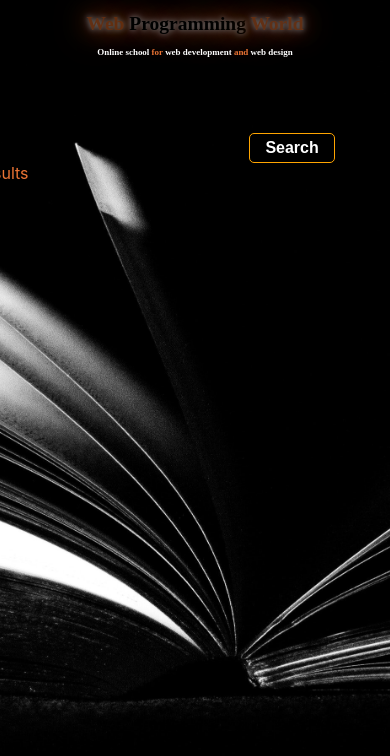
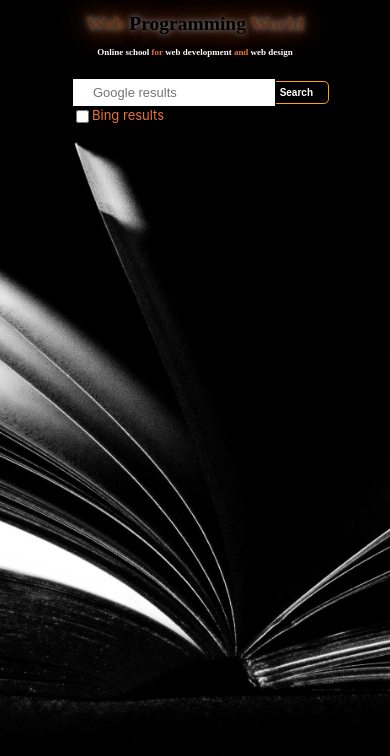
Before and after one commit to Stanislav-Yotov/hunters-zone, a React (Create React App) app: page / in a window 390 px wide. Shown: the top 756 px of the page. Built offline with nearby package versions, Linux system fonts and the light colour scheme; a web font is replaced by a local one.

Commit message:
updated the mobile responsiveness

```diff
--- a/src/components/search/Button.module.css
+++ b/src/components/search/Button.module.css
@@ -1,6 +1,8 @@
 .tfbutton {
     display: flex;
-    margin: -9% 0 0 67%;
+    float: right;
+    margin-right: -20%;
+    margin-top: -10%;
     padding: 5px 15px;
     font-size: 16px;
     font-weight: bold;
@@ -15,3 +17,11 @@
     color: black;
     background: orange;
 }
+
+@media screen and (max-width: 600px) {
+    .tfbutton {
+        display: block;
+        font-size: 10px;
+        margin-right: 3px;
+    }
+}
--- a/src/components/search/SearchBar.module.css
+++ b/src/components/search/SearchBar.module.css
@@ -5,19 +5,27 @@
 
 .tfheader {
     display: flex;
+    flex-direction: column;
+    justify-content: center;
     height: auto;
-    justify-content: center;
+    width: 100%;
+    align-items: center;
     position: relative;
 	color: #eb7434;
+    margin-top: 2%;
 }
 
 .input {
     display: flex;
-    height: 4vh;
-    width: 20vw;
+    flex-direction: column;
+    justify-content: center;
+    /* height: 4vh;
+    width: 20vw; */
+    font-size: 19px;
+    padding: 6px;
     background-color: white;
     border: 1px solid black;
-    margin: 20% 0 0 -35%;
+
 }
 
 ::placeholder {
@@ -26,6 +34,27 @@
 
 .bing {
     display: flex;
+    position:absolute;
     height: auto;
-    margin: 0 0 0 -36% ;
+    margin-right: 20rem;
+
 }
+
+@media screen and (max-width: 600px) {
+    .input, .tfheader {
+        display: flex;
+        flex-direction: column;
+        align-items: center;
+        position:relative;
+        padding: 6px;
+        padding-left: 20px;
+        font-size: 13px;
+    }
+
+    .bing {
+        display: flex;
+        position: absolute;
+        height: auto;
+        white-space: nowrap;
+    }
+}
--- a/src/index.css
+++ b/src/index.css
@@ -1,3 +1,7 @@
+* {
+  box-sizing: border-box;
+}
+
 body {
   margin: 0;
   font-family: -apple-system, BlinkMacSystemFont, 'Segoe UI', 'Roboto', 'Oxygen',
```
Also changed, not shown: src/components/header/Header.module.css (+0 -10 lines).
